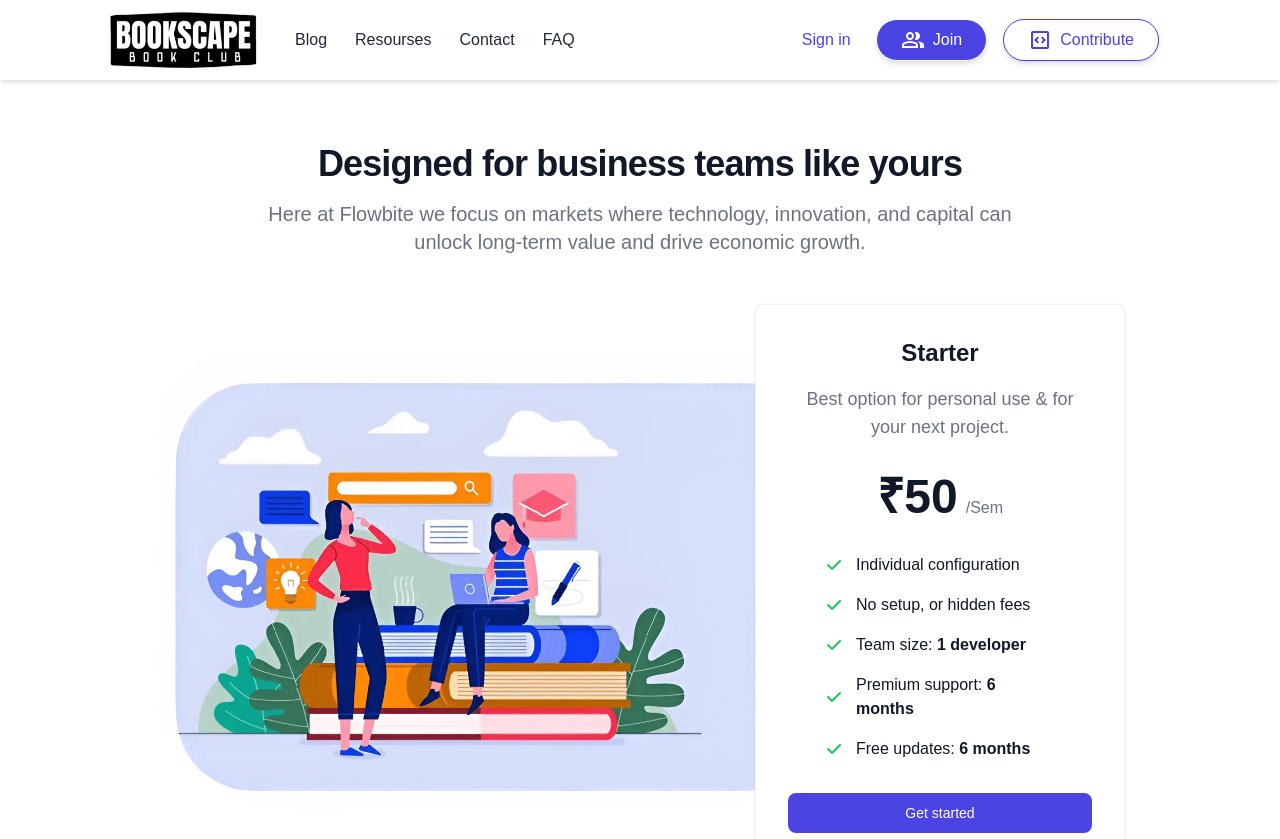
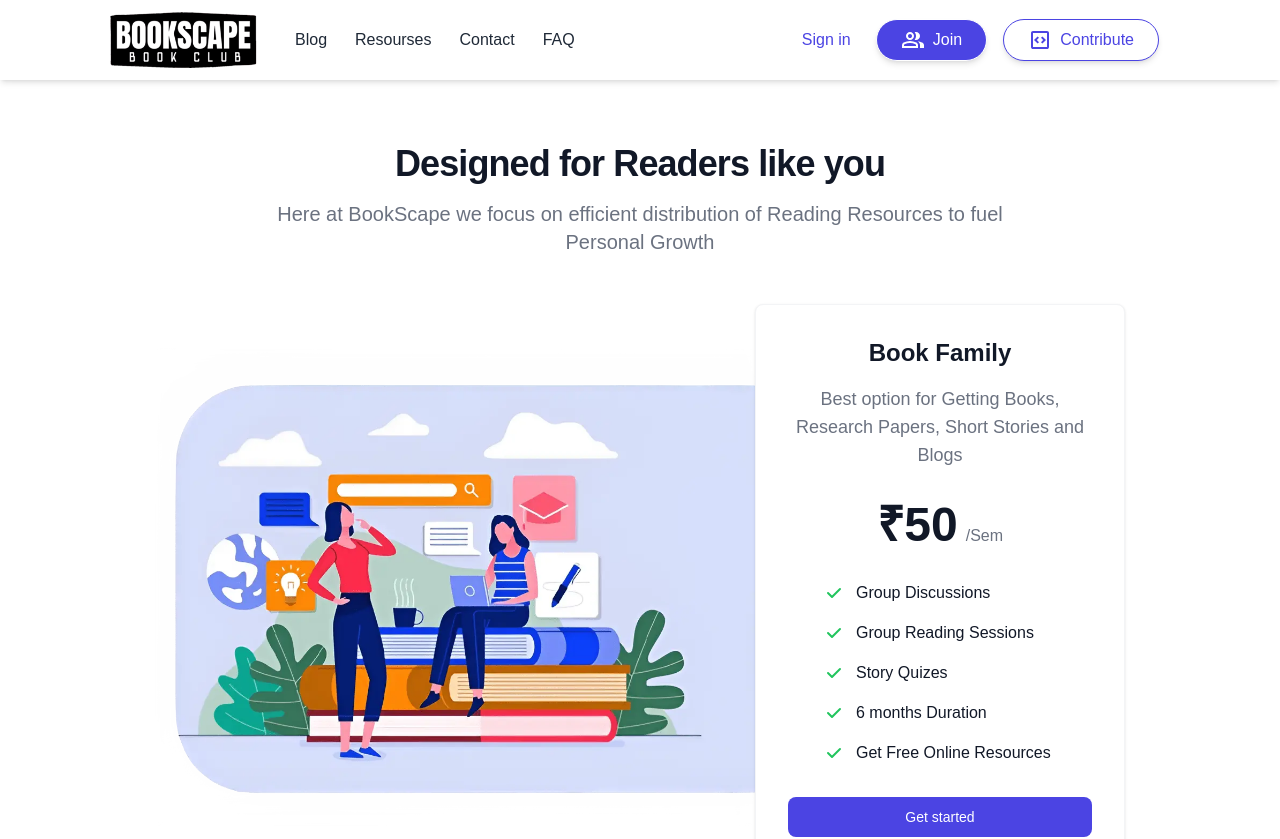
Before and after one commit to Nishantjaryal/bookclub, a Next.js app: page /membership in a window 1280 px wide. Shown: the top 839 px of the page. Built offline with nearby package versions, Linux system fonts and the light colour scheme; no server answers.

Commit message:
Update Pricing.tsx

```diff
--- a/components/Pricing.tsx
+++ b/components/Pricing.tsx
@@ -7,8 +7,8 @@ const Pricing = () => {
     <section className="bg-white py-20">
   <div className="py-8 px-4 mx-auto max-w-screen-xl lg:py-16 lg:px-6">
       <div className="mx-auto max-w-screen-md text-center mb-8 lg:mb-12">
-          <h2 className="mb-4 text-4xl tracking-tight font-extrabold text-gray-900 ">Designed for business teams like yours</h2>
-          <p className="mb-5 font-light text-gray-500 sm:text-xl ">Here at Flowbite we focus on markets where technology, innovation, and capital can unlock long-term value and drive economic growth.</p>
+          <h2 className="mb-4 text-4xl tracking-tight font-extrabold text-gray-900 ">Designed for Readers like you</h2>
+          <p className="mb-5 font-light text-gray-500 sm:text-xl ">Here at BookScape we focus on efficient distribution of Reading Resources to fuel Personal Growth</p>
       </div>
       <div className="space-y-8 flex-center flex-wrap  lg:space-y-0 gap-0">
 
@@ -20,8 +20,8 @@ const Pricing = () => {
         className='max-lg:hidden'
         />
           <div className="flex flex-col p-6  max-w-[370px] text-center text-gray-900 bg-white rounded-lg border border-gray-100 shadow mx-0 xl:p-8  ">
-              <h3 className="mb-4 text-2xl font-semibold">Starter</h3>
-              <p className="font-light text-gray-500 sm:text-lg ">Best option for personal use & for your next project.</p>
+              <h3 className="mb-4 text-2xl font-semibold">Book Family</h3>
+              <p className="font-light text-gray-500 sm:text-lg ">Best option for Getting Books, Research Papers, Short Stories and Blogs</p>
               <div className="flex justify-center items-baseline my-8">
                   <span className="mr-2 text-5xl font-extrabold">₹50</span>
                   <span className="text-gray-500 ">/Sem</span>
@@ -31,27 +31,27 @@ const Pricing = () => {
                   <li className="flex items-center space-x-3">
 
                       <svg className="flex-shrink-0 w-5 h-5 text-green-500 " fill="currentColor" viewBox="0 0 20 20" xmlns="http://www.w3.org/2000/svg"><path fillRule="evenodd" d="M16.707 5.293a1 1 0 010 1.414l-8 8a1 1 0 01-1.414 0l-4-4a1 1 0 011.414-1.414L8 12.586l7.293-7.293a1 1 0 011.414 0z" clipRule="evenodd"></path></svg>
-                      <span>Individual configuration</span>
+                      <span>Group Discussions</span>
                   </li>
                   <li className="flex items-center space-x-3">
 
                       <svg className="flex-shrink-0 w-5 h-5 text-green-500 " fill="currentColor" viewBox="0 0 20 20" xmlns="http://www.w3.org/2000/svg"><path fillRule="evenodd" d="M16.707 5.293a1 1 0 010 1.414l-8 8a1 1 0 01-1.414 0l-4-4a1 1 0 011.414-1.414L8 12.586l7.293-7.293a1 1 0 011.414 0z" clipRule="evenodd"></path></svg>
-                      <span>No setup, or hidden fees</span>
+                      <span>Group Reading Sessions</span>
                   </li>
                   <li className="flex items-center space-x-3">
 
                       <svg className="flex-shrink-0 w-5 h-5 text-green-500 " fill="currentColor" viewBox="0 0 20 20" xmlns="http://www.w3.org/2000/svg"><path fillRule="evenodd" d="M16.707 5.293a1 1 0 010 1.414l-8 8a1 1 0 01-1.414 0l-4-4a1 1 0 011.414-1.414L8 12.586l7.293-7.293a1 1 0 011.414 0z" clipRule="evenodd"></path></svg>
-                      <span>Team size: <span className="font-semibold">1 developer</span></span>
+                      <span>Story Quizes</span>
                   </li>
                   <li className="flex items-center space-x-3">
 
                       <svg className="flex-shrink-0 w-5 h-5 text-green-500 " fill="currentColor" viewBox="0 0 20 20" xmlns="http://www.w3.org/2000/svg"><path fillRule="evenodd" d="M16.707 5.293a1 1 0 010 1.414l-8 8a1 1 0 01-1.414 0l-4-4a1 1 0 011.414-1.414L8 12.586l7.293-7.293a1 1 0 011.414 0z" clipRule="evenodd"></path></svg>
-                      <span>Premium support: <span className="font-semibold">6 months</span></span>
+                      <span>6 months Duration</span>
                   </li>
                   <li className="flex items-center space-x-3">
 
                       <svg className="flex-shrink-0 w-5 h-5 text-green-500 " fill="currentColor" viewBox="0 0 20 20" xmlns="http://www.w3.org/2000/svg"><path fillRule="evenodd" d="M16.707 5.293a1 1 0 010 1.414l-8 8a1 1 0 01-1.414 0l-4-4a1 1 0 011.414-1.414L8 12.586l7.293-7.293a1 1 0 011.414 0z" clipRule="evenodd"></path></svg>
-                      <span>Free updates: <span className="font-semibold">6 months</span></span>
+                      <span>Get Free Online Resources</span>
                   </li>
               </ul>
               <Link href="../pay" className="text-white bg-primary hover:bg-secondary focus:ring-4 focus:ring-primary-200 font-medium rounded-lg text-sm px-5 py-2.5 text-center ">Get started</Link>
```
